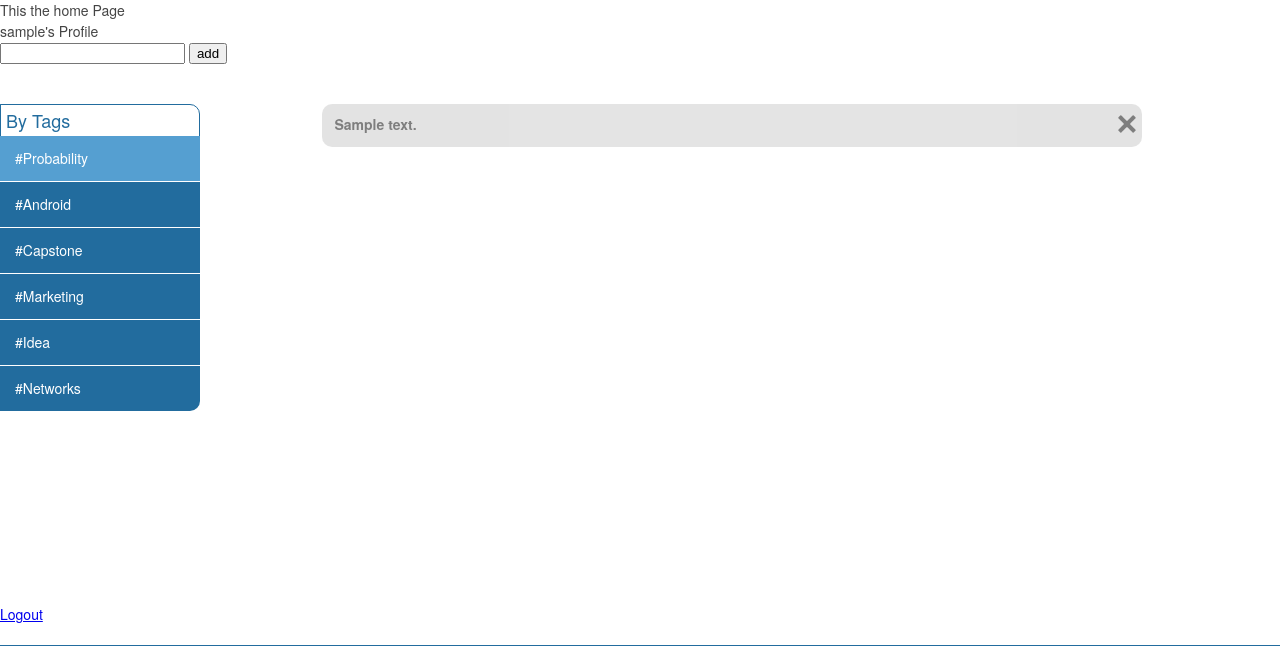
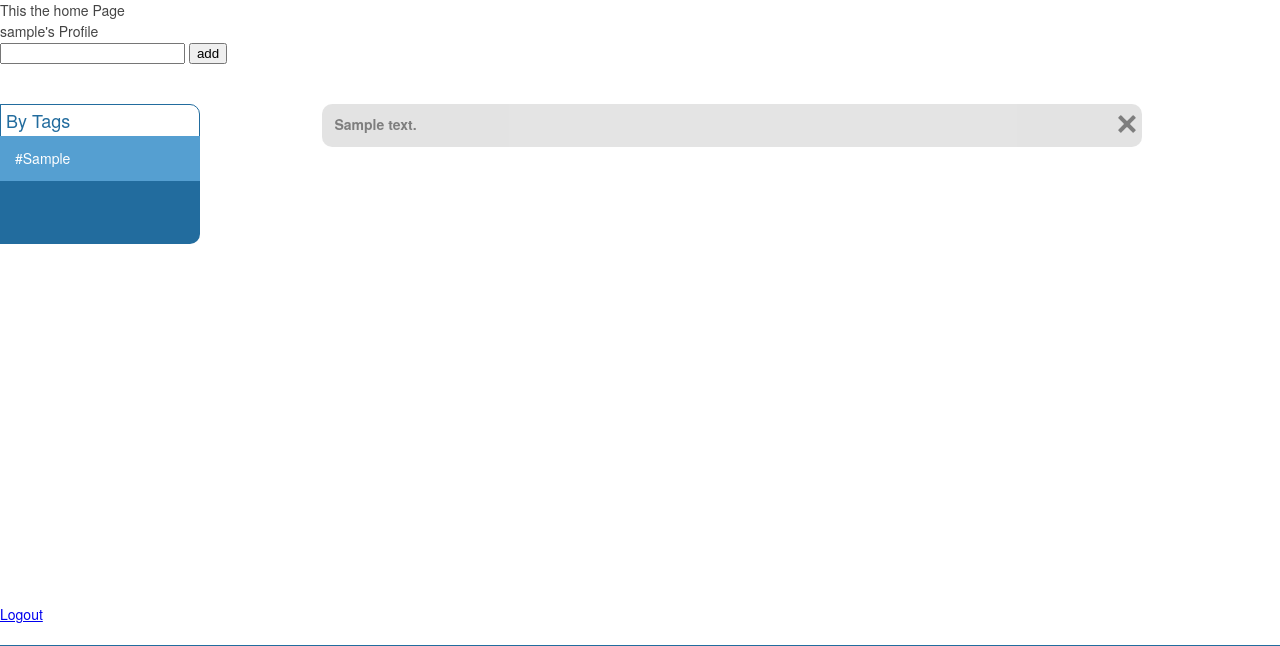
Before and after one commit to abdellahbenhammou/mynotes, a Django app: page / in a window 1280 px wide. Shown: the part 65-711 px from the top of the page. Run offline with Django 3.2, Linux system fonts and the light colour scheme; a user stored in the database is signed in; tables that the repository leaves empty hold one stand-in row (values such as "Sample post"); parts of the project's set-up code (start-up, migrations or seed data) failed here and were passed over; some libraries are stand-ins or nearby versions.

Commit message:
added tags elements, and tags.

```diff
--- a/myNotesBackend/views.py
+++ b/myNotesBackend/views.py
@@ -100,10 +100,21 @@ def addnote(request):
             for i in l:
                 print 'tag: ' + str(i)
                 tags = tags + str(i) + ','
-
-
+            #note = re.sub(r'#(\w+)', r'<a href="test/\1">\2</a>', note)
+            #   print 'heeere: ' + re.sub(r"#(\w+)", r'<a href="test/\1">\2</a>', note)
+            print 'this is the new note: ' + note
             #tags = note.sp
             time = datetime.datetime.now()
+
+            l = note.split()
+            for i in l:
+                if '#' in i:
+                    j = '<a id="tag" href="test/t="'+i+'>'+i+'</a>'
+                    #print j
+                    note = note.replace(i, j)
+                #print note
+            print note
+
             new_note = Notes.objects.create(note=note, date=time, user=request.user, tags=tags)
             c = {}
             c.update(csrf(request))
--- a/templates/home.html
+++ b/templates/home.html
@@ -61,12 +61,9 @@
     <nav class="navigation">
         <h1>By Tags</h1>
         <ul>
-            <li class="selected"><a href="#">#Probability</a></li>
-            <li><a href="#">#Android</a></li>
-            <li><a href="#">#Capstone</a></li>
-            <li><a href="#">#Marketing</a></li>
-            <li><a href="#">#Idea</a></li>
-            <li><a href="#">#Networks</a></li>
+            {% for t in notes %}
+            <li class="selected"><a href="#">#{{ t.tags }}</a></li>
+            {% endfor %}
         </ul>
     </nav>
 <div id="content">
@@ -77,7 +74,7 @@
     <section class="main-notes">
         <span id="notes"></span>
         {% for n in notes %}
-        <div id="row{{ n.id }}" class="note transparent"><p style="display: inline">{{ n.note }}</p><a href="#" id="{{ n.id }}" class="delete_note" style="float: right;"><img class="delete_note"  data-id="{{ n.id }}" src="/static/delete.png"/></a></div>
+        <div id="row{{ n.id }}" class="note transparent"><p class="one_note" style="display: inline">{{ n.note }}</p><a href="#" id="{{ n.id }}" class="delete_note" style="float: right;"><img class="delete_note_"  data-id="{{ n.id }}" src="/static/delete.png"/></a></div>
         {% endfor %}
     </section>
 
@@ -109,10 +106,16 @@
             return true;
         }
     }
+    $(".band section").on("click", ".one_note", function(evt) {
 
-    console.log($("#content"));
+            console.log($(this));
 
-    $("body").on("click", "a", function(evt) { // catch the form's submit event
+
+
+    });
+
+
+    $(".band section").on("click", ".delete_note", function(evt) { // catch the form's submit event
 
         var note_id = $(this).attr('id');
         var link = $(this).attr('href');
@@ -145,6 +148,9 @@
     });
 
     $(document).ready(function() {
+
+
+
         $('#addnote_form').submit(function(evt) { // catch the form's submit event
             $.ajax({ // create an AJAX call...
                 data: $(this).serialize(), // get the form data
@@ -153,8 +159,8 @@
                 success: function(response) { // on success..
                     var n = jQuery.parseJSON(response);
                     //alert(n.note);
-                    $("#notes").append("<div id='row"+ n.id+"'"+" class='note transparent' style='display: none'><p style='display: inline'>"+n.note
-                            +"</p><a id="+n.id+" href='#' class='delete_note' style='float: right;'><img class='delete_note' data-id='{{ n.id }}' alt=' n.id '" +
+                    $("#notes").append("<div id='row"+ n.id+"'"+" class='note transparent' style='display: none'><p class='one_note' style='display: inline'>"+n.note
+                            +"</p><a id="+n.id+" href='#' class='delete_note' style='float: right;'><img class='delete_note_' data-id='{{ n.id }}' alt=' n.id '" +
                             " src='/static/delete.png'/></a></div>");
 
                     $("#row"+ n.id).slideDown();
```
Also changed, not shown: 1 other file.
